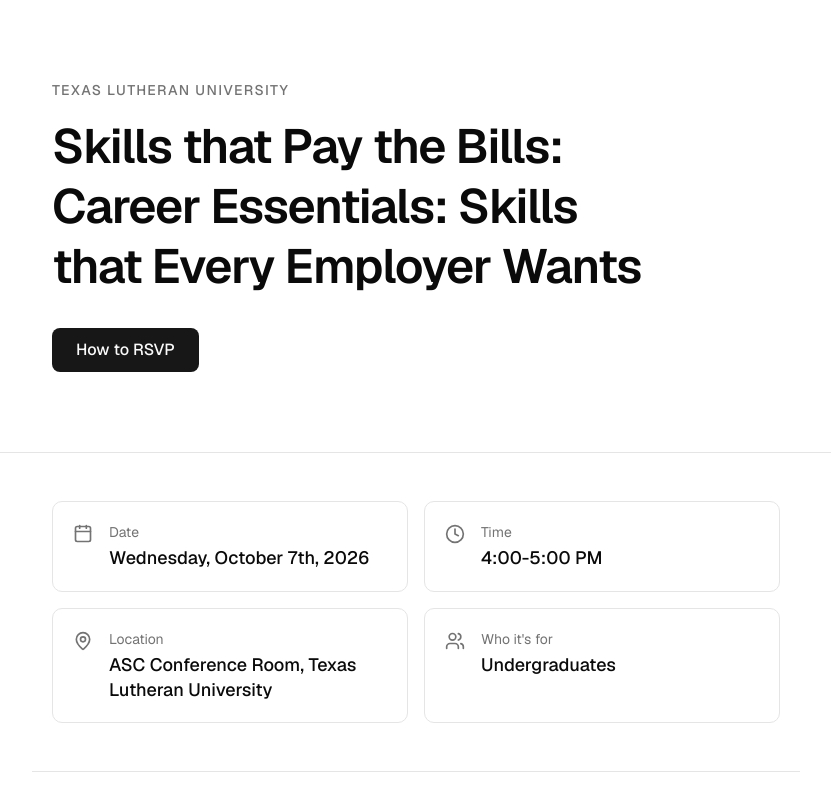
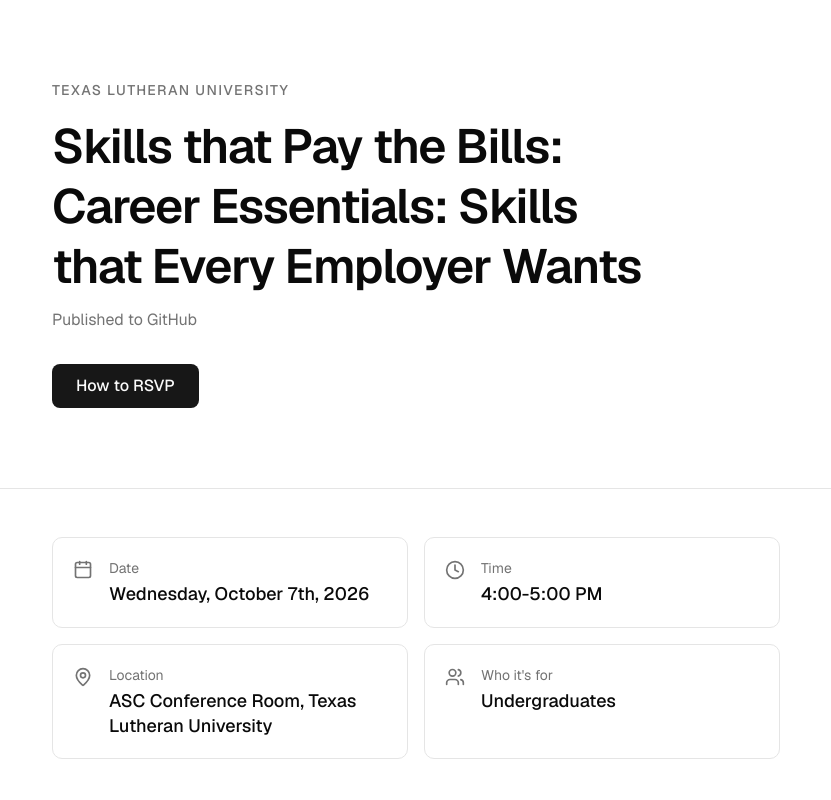
Before and after one commit to PinataMaster1234/skills-that-pay-the-bills-event-page-hd, a Next.js app: page / in a window 1280 px wide. Shown: the top 800 px of the page, without its empty margins (224-1055 px from the left). Built offline with nearby package versions, Linux system fonts and the light colour scheme.

Commit message:
Add "Published to GitHub" line under headline

```diff
--- a/components/event-hero.tsx
+++ b/components/event-hero.tsx
@@ -8,6 +8,7 @@ export function EventHero() {
         <h1 className="mt-4 text-balance text-3xl font-semibold leading-tight tracking-tight md:text-5xl">
           Skills that Pay the Bills: Career Essentials: Skills that Every Employer Wants
         </h1>
+        <p className="mt-3 text-base text-muted-foreground">Published to GitHub</p>
         <a
           href="#rsvp"
           className="mt-8 inline-flex min-h-11 items-center justify-center rounded-md bg-primary px-6 text-base font-medium text-primary-foreground transition-opacity hover:opacity-90 focus-visible:outline-2 focus-visible:outline-offset-2 focus-visible:outline-ring"
```
